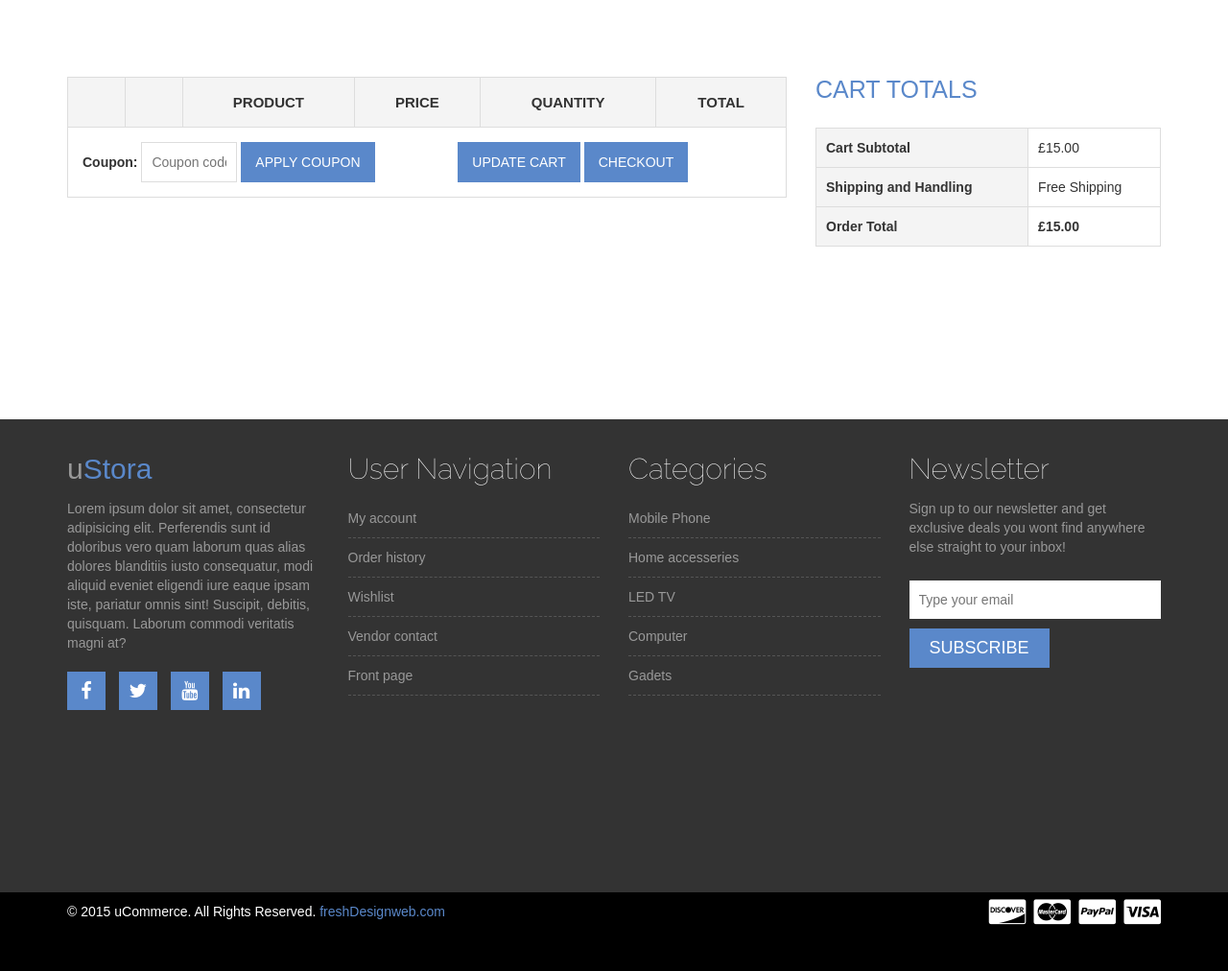
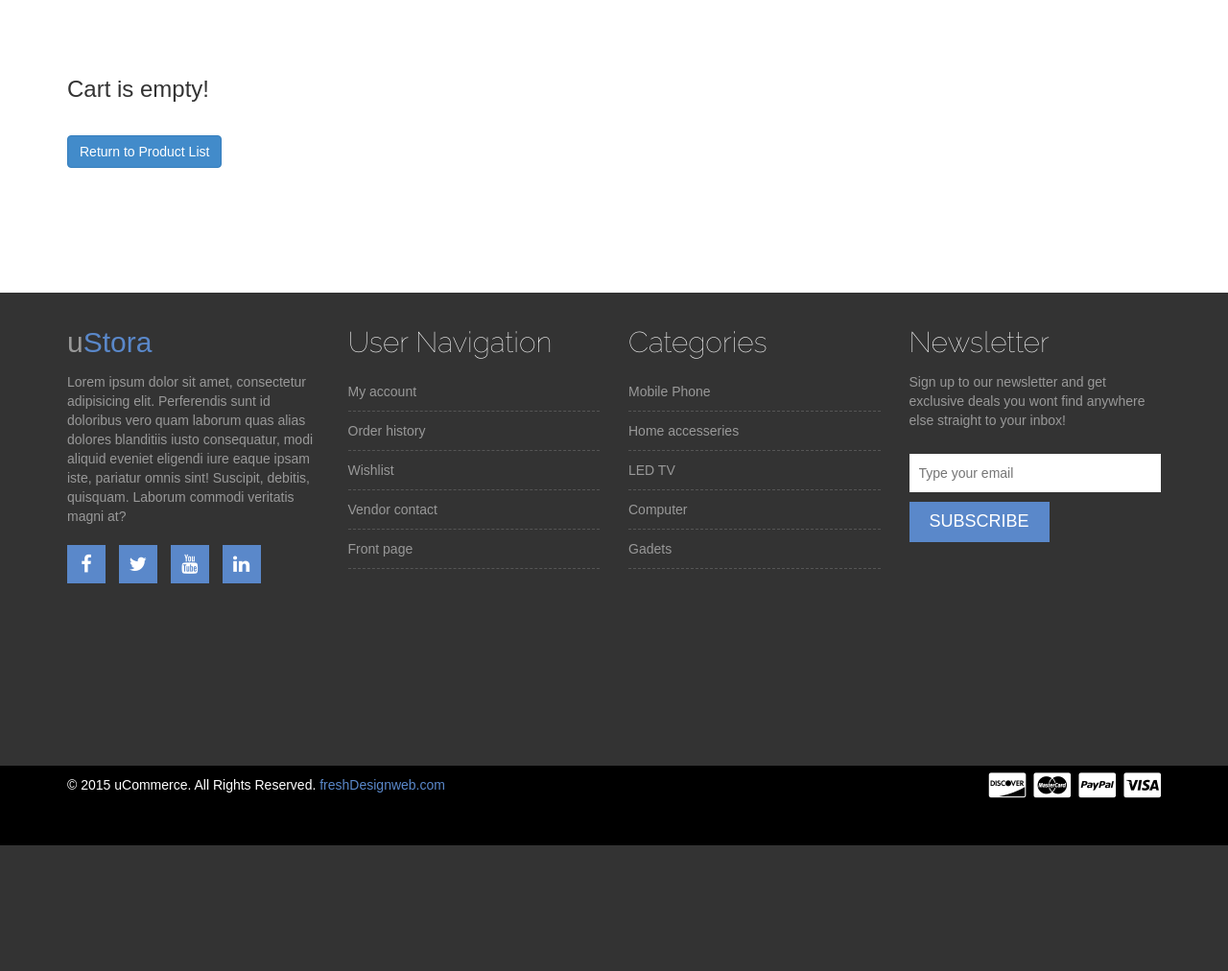
Before and after one commit to miladhzz/Shop, a Django app: page /cart/ in a window 1280 px wide. Shown: the part 215-1227 px from the top of the page at 96% size. After the commit the page ends 1096 px from the top, so only its background shows below. Run offline with Django 3.2, Linux system fonts and the light colour scheme; some libraries are stand-ins or nearby versions.

Commit message:
Separate mixins, complete cart detail, add 'add to cart' button for all pages

```diff
--- a/mysite/shop/forms.py
+++ b/mysite/shop/forms.py
@@ -5,16 +5,9 @@
 
 class CartAddProductForm(forms.Form):
     count = forms.TypedChoiceField(choices=PRODUCT_COUNT_CHOICES,
-                                   coerce=int)
+                                   coerce=int,
+                                   initial=1,
+                                   )
     update = forms.BooleanField(required=False,
                                 initial=False,
                                 widget=forms.HiddenInput)
-
-
-class CartAddProductFormSingle(forms.Form):
-    count = forms.TypedChoiceField(choices=PRODUCT_COUNT_CHOICES,
-                                   coerce=int,
-                                   widget=forms.HiddenInput)
-    update = forms.BooleanField(required=False,
-                                initial=False,
-                                widget=forms.HiddenInput)
--- a/mysite/shop/static/css/style.css
+++ b/mysite/shop/static/css/style.css
@@ -398,7 +398,7 @@
   top: 0;
   width: 100%;transition: .4s;
 }
-.product-hover a {
+.product-hover a, .product-hover input {
     background: none repeat scroll 0 0 #5a88ca;
     border-radius: 5px;
     color: #fff;
--- a/mysite/shop/templates/cart.html
+++ b/mysite/shop/templates/cart.html
@@ -17,7 +17,14 @@
     <div class="single-product-area">
         <div class="zigzag-bottom"></div>
         <div class="container">
-            <div class="row">
+            {% if cart|length == 0 %}
+                    <div>
+                        <h3>Cart is empty!</h3>
+                    <br />
+                    <a class="btn btn-primary" href="{% url 'product' %}">Return to Product List</a>
+                    </div>
+            {% else %}
+                    <div class="row">
                 <div class="col-md-8">
                     <div class="product-content-right">
                         <div class="woocommerce">
@@ -25,8 +32,8 @@
                                 <table cellspacing="0" class="shop_table cart">
                                     <thead>
                                         <tr>
-                                            <th class="product-remove">&nbsp;</th>
-                                            <th class="product-thumbnail">&nbsp;</th>
+                                            <th class="product-remove">Remove</th>
+                                            <th class="product-thumbnail">Image</th>
                                             <th class="product-name">Product</th>
                                             <th class="product-price">Price</th>
                                             <th class="product-quantity">Quantity</th>
@@ -38,7 +45,7 @@
                                         {% with product=item.product %}
                                              <tr class="cart_item">
                                             <td class="product-remove">
-                                                <a title="Remove this item" class="remove" href="#">×</a>
+                                                <a title="Remove this item" class="remove" href="{% url 'cart_remove' product.id %}">×</a>
                                             </td>
 
                                             <td class="product-thumbnail">
@@ -98,7 +105,7 @@
                                     <tbody>
                                         <tr class="cart-subtotal">
                                             <th>Cart Subtotal</th>
-                                            <td><span class="amount">£15.00</span></td>
+                                            <td><span class="amount">${{ cart.get_total_price }}</span></td>
                                         </tr>
 
                                         <tr class="shipping">
@@ -108,7 +115,7 @@
 
                                         <tr class="order-total">
                                             <th>Order Total</th>
-                                            <td><strong><span class="amount">£15.00</span></strong> </td>
+                                            <td><strong><span class="amount">${{ cart.get_total_price }}</span></strong> </td>
                                         </tr>
                                     </tbody>
                                 </table>
@@ -116,6 +123,7 @@
                     </div>
                 </div>
             </div>
+            {% endif %}
         </div>
     </div>
 {% endblock %}
--- a/mysite/shop/templates/home.html
+++ b/mysite/shop/templates/home.html
@@ -94,7 +94,11 @@
                                 <div class="product-f-image">
                                     <img src="{{ product.pic.url }}" alt="{{ product.alt }}">
                                     <div class="product-hover">
-                                        <a href="#" class="add-to-cart-link"><i class="fa fa-shopping-cart"></i> Add to cart</a>
+                                        <form action="{% url 'cart_add' product.id %}" method="post">
+                                                {{ cart_product_from }}
+                                                {% csrf_token %}
+                                                <input class="add-to-cart-link" type="submit" value="Add to cart"/>
+                                            </form>
                                         <a href="{{ product.get_absolute_url }}" class="view-details-link"><i class="fa fa-link"></i> See details</a>
                                     </div>
                                 </div>
--- a/mysite/shop/templates/product_detail.html
+++ b/mysite/shop/templates/product_detail.html
@@ -151,7 +151,7 @@
                                         <div class="product-hover">
                                             <!--<a href="#" class="add-to-cart-link"><i class="fa fa-shopping-cart"></i> Add to cart</a>-->
                                             <form action="{% url 'cart_add' product.id %}" method="post">
-                                                {{ cart_product_from_single }}
+                                                {{ cart_product_from }}
                                                 {% csrf_token %}
                                                 <input class="add-to-cart-link" type="submit" value="Add to cart"/>
                                             </form>
--- a/mysite/shop/urls.py
+++ b/mysite/shop/urls.py
@@ -10,5 +10,6 @@
     path('shop/<slug:slug>/', views.Product_detail.as_view(), name='product-detail'),
     path('cart/', views.cart_detail, name='cart_detail'),
     path('cart/add/<int:product_id>', views.cart_add, name='cart_add'),
+    path('cart/remove/<int:product_id>', views.cart_remove, name='cart_remove'),
     path('checkout/', views.Checkout.as_view(), name='checkout'),
     ] + static(settings.MEDIA_URL, document_root=settings.MEDIA_ROOT)
--- a/mysite/shop/views.py
+++ b/mysite/shop/views.py
@@ -4,32 +4,49 @@
 from .models import Product
 from django.views.generic.base import ContextMixin
 from django.views.decorators.http import require_POST
-from .forms import CartAddProductForm, CartAddProductFormSingle
+from .forms import CartAddProductForm
 from .cart import Cart
 
 
-class Product_Mixin(ContextMixin):
+class Form_Mixin(ContextMixin):
     def get_context_data(self, *args, **kwargs):
-        ctx = super(Product_Mixin, self).get_context_data(**kwargs)
-        ctx['latest_product'] = Product.objects.all()[:6]
-        ctx['recently_view'] = Product.objects.all()[3:9]
-        ctx['top_sel'] = Product.objects.all()[9:12]
+        ctx = super(Form_Mixin, self).get_context_data(**kwargs)
         ctx['cart_product_from'] = CartAddProductForm()
-        ctx['cart_product_from_single'] = CartAddProductFormSingle()
         return ctx
 
 
-class Product_list(ListView):
+class TopSel_Mixin(ContextMixin):
+    def get_context_data(self, *args, **kwargs):
+        ctx = super(TopSel_Mixin, self).get_context_data(**kwargs)
+        ctx['top_sel'] = Product.objects.all()[9:12]
+        return ctx
+
+
+class Recently_Mixin(ContextMixin):
+    def get_context_data(self, *args, **kwargs):
+        ctx = super(Recently_Mixin, self).get_context_data(**kwargs)
+        ctx['recently_view'] = Product.objects.all()[3:9]
+        return ctx
+
+
+class Latest_Mixin(ContextMixin):
+    def get_context_data(self, *args, **kwargs):
+        ctx = super(Latest_Mixin, self).get_context_data(**kwargs)
+        ctx['latest_product'] = Product.objects.all()[3:9]
+        return ctx
+
+
+class Product_list(Form_Mixin, ListView):
     model = Product
     template_name = 'product_list.html'
 
 
-class Product_detail(Product_Mixin, DetailView):
+class Product_detail(TopSel_Mixin, Latest_Mixin, Form_Mixin, DetailView):
     model = Product
     template_name = 'product_detail.html'
 
 
-class Home(Product_Mixin, ListView):
+class Home(TopSel_Mixin, Recently_Mixin, Latest_Mixin,Form_Mixin, ListView):
     model = Product
     template_name = "home.html"
 
@@ -52,6 +69,20 @@
                  update_count=cd['update'])
     return redirect('cart_detail')
 
+'''
+@require_POST
+def cart_add_single(request, product_id):
+    cart = Cart(request)
+    product = get_object_or_404(Product, id=product_id)
+    form = CartAddProductFormSingle(request.POST)
+    if form.is_valid():
+        cd = form.cleaned_data
+        cart.add(product=product,
+                 count=cd['count'],
+                 update_count=cd['update'])
+    return redirect('cart_detail')
+'''
+
 
 def cart_remove(request, product_id):
     cart = Cart(request)
```
Also changed, not shown: mysite/shop/templates/product_list.html (+8 -2 lines).
